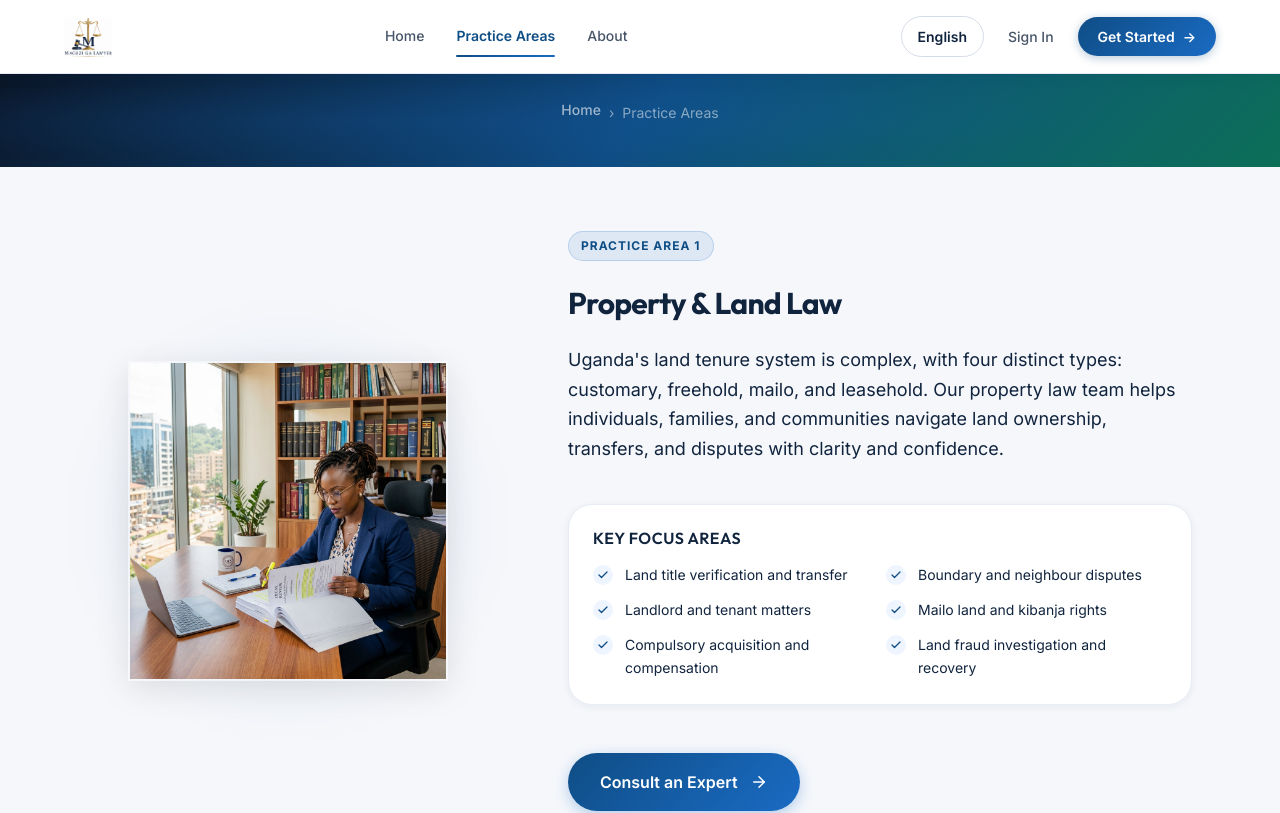
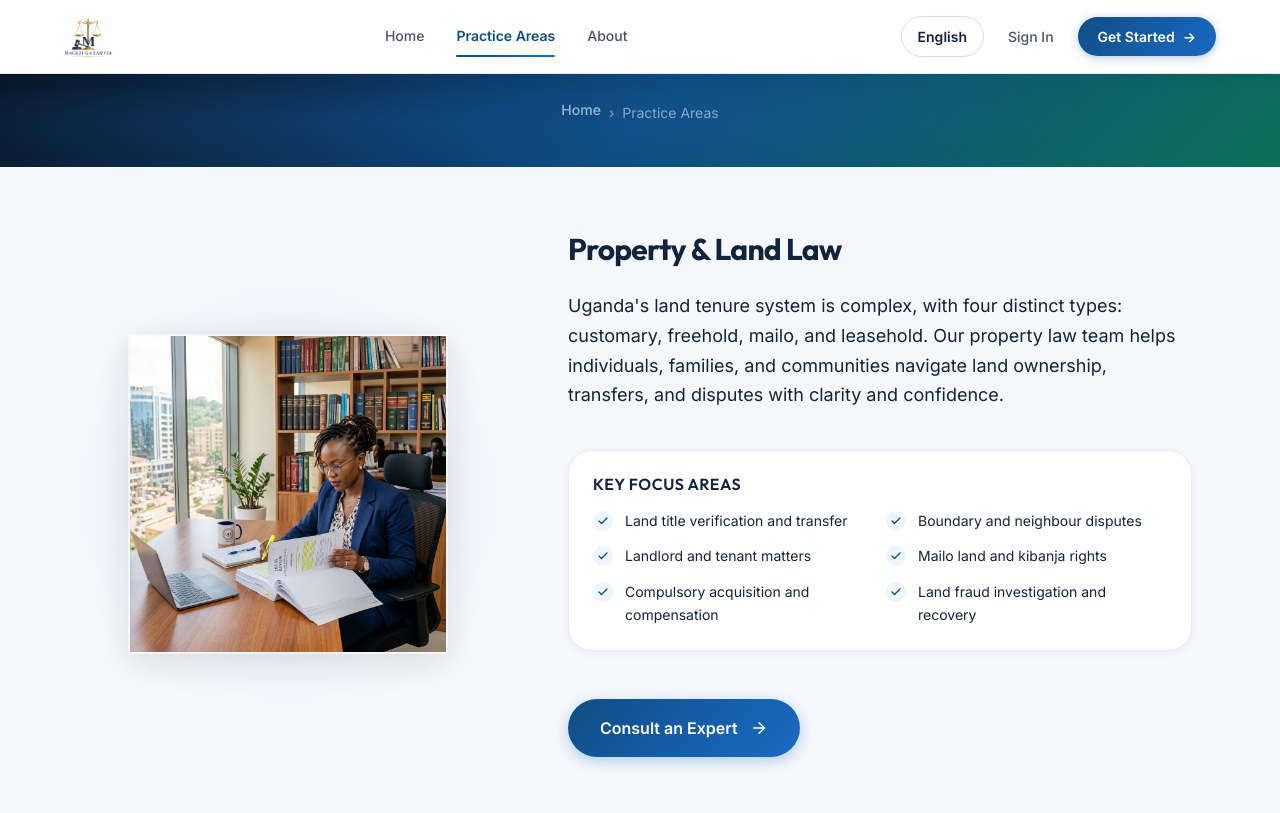
Before and after one commit to TAREMWA-BENJAMIN/Magezi-ga-lawyer, a React (Vite) app in the folder magezi-ga-lawyer/: page /practice-areas in a window 1280 px wide. Shown: the top 813 px of the page. Built offline with nearby package versions, Linux system fonts and the light colour scheme; no server answers.

Commit message:
updated the Practice area 1-5

```diff
--- a/magezi-ga-lawyer/src/pages/PracticeAreasPage.tsx
+++ b/magezi-ga-lawyer/src/pages/PracticeAreasPage.tsx
@@ -154,7 +154,6 @@ function PracticeAreasPage() {
               </div>
             </div>
             <div className="elegant-card-content">
-              <div className="content-badge">Practice Area {index + 1}</div>
               <h2>{area.title}</h2>
               <p className="elegant-description">{area.description}</p>
 
```
